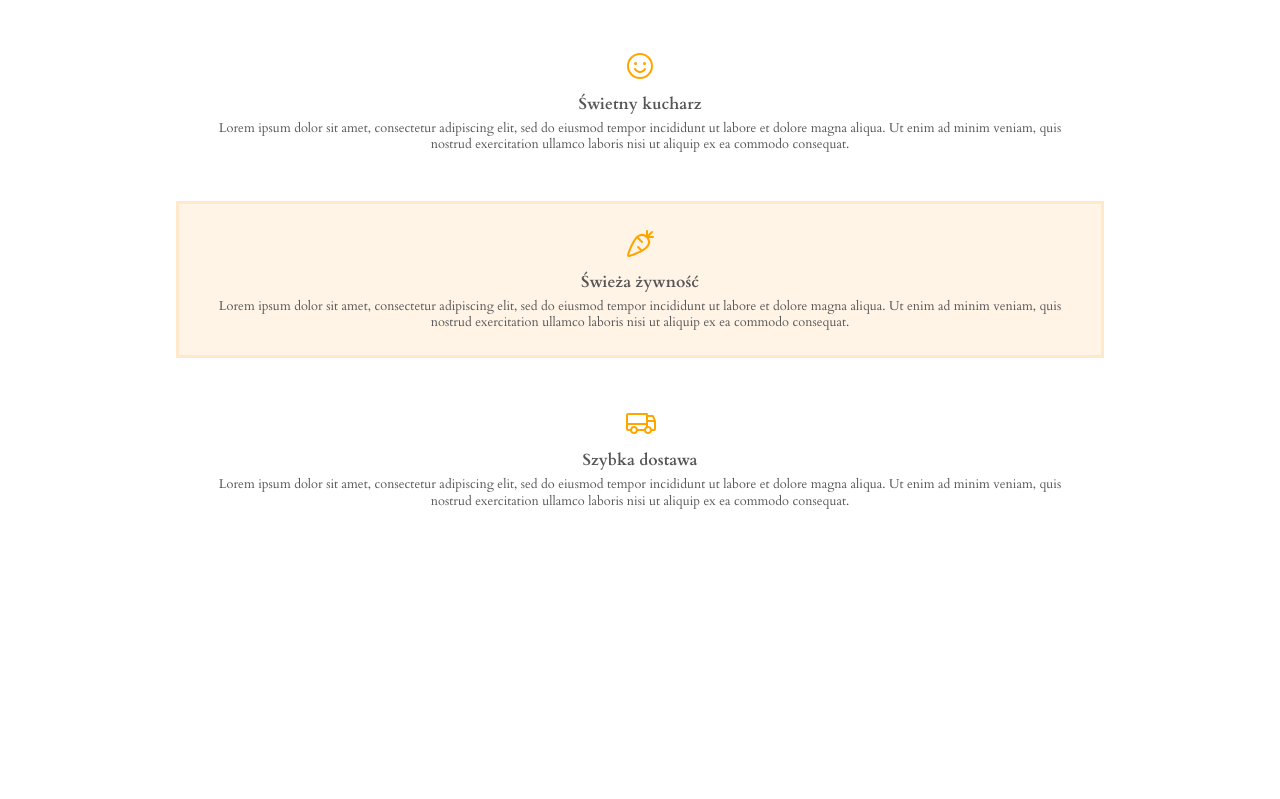
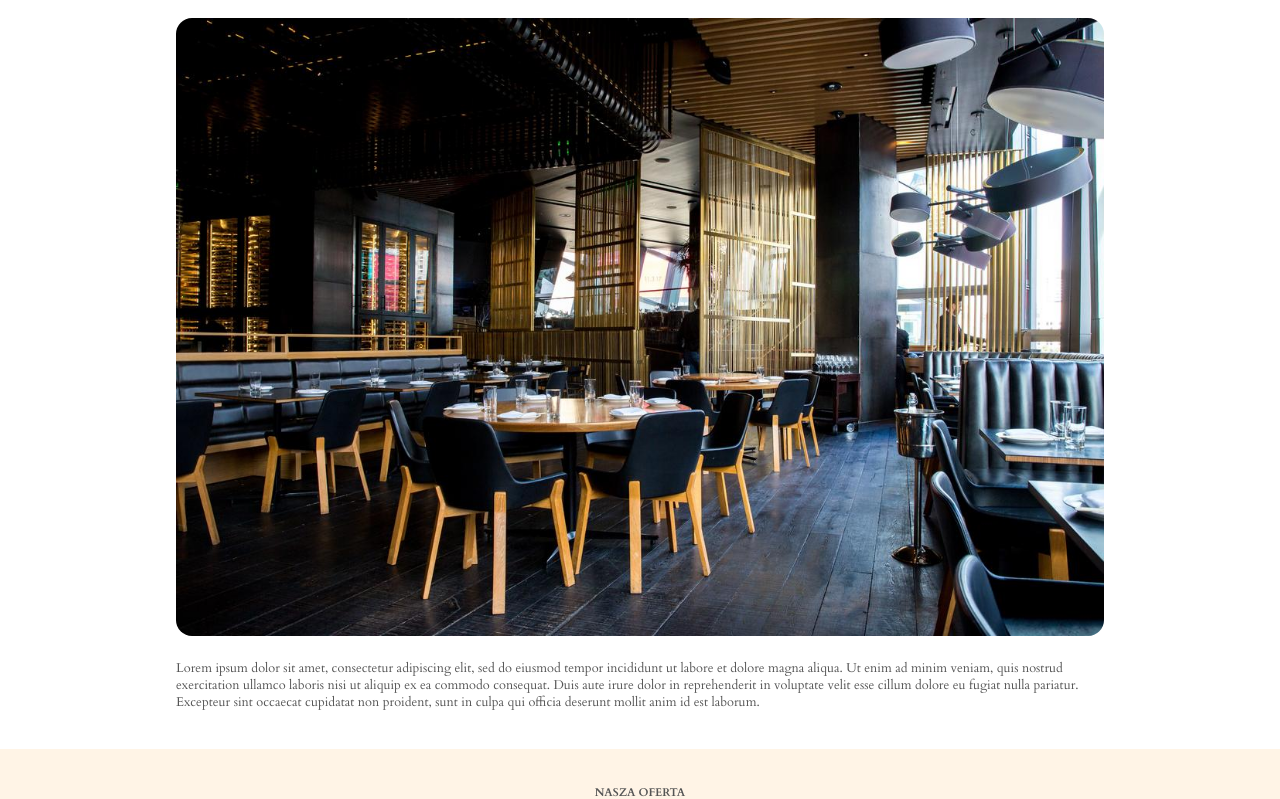
Before and after one commit to mstobiecki/react-pizza, a React (Create React App) app: page / in a window 1280 px wide. Shown: the part 860-1659 px from the top of the page. Before the commit the page ends 1432 px from the top, so only its background shows below. Built offline with nearby package versions, Linux system fonts and the light colour scheme.

Commit message:
added History.js section

```diff
--- a/src/App.js
+++ b/src/App.js
@@ -3,6 +3,7 @@
 
 import Header from './components/Layout/Header/Header';
 import Hero from './components/Layout/Hero/Hero';
+import History from './components/Layout/History/History';
 import Offer from './components/Layout/Offer/Offer';
 
 const App = () => {
@@ -11,6 +12,7 @@
 			<Header />
 			<main>
 				<Hero />
+				<History />
 				<Offer />
 			</main>
 		</Fragment>
--- a/src/components/Layout/Header/Navigation.js
+++ b/src/components/Layout/Header/Navigation.js
@@ -32,15 +32,15 @@
 				<ul className={classes['navigation-list']}>
 					<li className={classes['navigation-item']}>
 						<a
-							href='#'
+							href='#history'
 							onClick={navigationHandler}
 							className={classes['navigation-link']}>
-							O nas
+							Nasza historia
 						</a>
 					</li>
 					<li className={classes['navigation-item']}>
 						<a
-							href='#'
+							href='#offer'
 							onClick={navigationHandler}
 							className={classes['navigation-link']}>
 							Menu
@@ -48,7 +48,7 @@
 					</li>
 					<li className={classes['navigation-item']}>
 						<a
-							href='#'
+							href='#contact'
 							onClick={navigationHandler}
 							className={classes['navigation-link']}>
 							Kontakt
--- a/src/components/Layout/Hero/Hero.js
+++ b/src/components/Layout/Hero/Hero.js
@@ -11,7 +11,7 @@
 					It is a long established fact that a reader will be distracted by the
 					readable content of a page when looking at its layout.
 				</p>
-				<a href='#' className={classes.cta}>
+				<a href='#offer' className={classes.cta}>
 					Sprawdź nasze menu
 				</a>
 			</div>
--- /dev/null
+++ b/src/components/Layout/History/History.js
@@ -0,0 +1,33 @@
+import classes from './History.module.css';
+import image from '../../../assets/history.jpg';
+
+import Section from '../../UI/Section';
+import HeadingText from '../../UI/HeadingText';
+import Card from '../../UI/Card';
+const History = () => {
+	return (
+		<Section>
+			<HeadingText subtitle='historia' title='Poznaj nas bliżej' />
+			<Card>
+				<div className={classes.wrapper}>
+					<img
+						className={classes.picture}
+						src={image}
+						alt='Wnętrze pizzeri zapełnione stolikami'
+					/>
+					<p className={classes.description}>
+						Lorem ipsum dolor sit amet, consectetur adipiscing elit, sed do
+						eiusmod tempor incididunt ut labore et dolore magna aliqua. Ut enim
+						ad minim veniam, quis nostrud exercitation ullamco laboris nisi ut
+						aliquip ex ea commodo consequat. Duis aute irure dolor in
+						reprehenderit in voluptate velit esse cillum dolore eu fugiat nulla
+						pariatur. Excepteur sint occaecat cupidatat non proident, sunt in
+						culpa qui officia deserunt mollit anim id est laborum.
+					</p>
+				</div>
+			</Card>
+		</Section>
+	);
+};
+
+export default History;
--- /dev/null
+++ b/src/components/Layout/History/History.module.css
@@ -0,0 +1,18 @@
+.wrapper {
+	display: flex;
+	flex-direction: column;
+	justify-content: center;
+	align-items: center;
+	gap: 3rem;
+	margin-top: 3rem;
+}
+
+.picture {
+	width: 100%;
+	border-radius: 2rem;
+}
+
+.description {
+	font-size: 1.6rem;
+	line-height: 1.3;
+}
--- a/src/components/Layout/Offer/Offer.js
+++ b/src/components/Layout/Offer/Offer.js
@@ -7,7 +7,7 @@
 
 const Offer = () => {
 	return (
-		<Section>
+		<Section className={classes.section}>
 			<HeadingText subtitle='nasza oferta' title='Dlaczego nasza pizza?' />
 			<Card>
 				<div className={classes.container}>
--- a/src/components/Layout/Offer/Offer.module.css
+++ b/src/components/Layout/Offer/Offer.module.css
@@ -1,8 +1,12 @@
+.section {
+	background-color: #fff4e6;
+}
+
 .container {
 	display: grid;
 	grid-template-columns: repeat(1, 1fr);
-	gap: 3rem;
-	margin-top: 4rem;
+	gap: 2rem;
+	margin-top: 3rem;
 }
 
 .chef,
@@ -11,13 +15,8 @@
 	display: grid;
 	align-items: center;
 	justify-items: center;
-	gap: 1rem;
-	padding: 3rem;
-}
-
-.fresh {
-	background-color: #fff4e6;
-	border: 3px solid #ffe8cc;
+	gap: 1.5rem;
+	padding: 2rem;
 }
 
 .icon {
@@ -32,5 +31,4 @@
 .description {
 	font-size: 1.6rem;
 	line-height: 1.3;
-	text-align: center;
 }
--- a/src/components/UI/Section.js
+++ b/src/components/UI/Section.js
@@ -1,7 +1,11 @@
 import classes from './Section.module.css';
 
 const Section = (props) => {
-	return <section className={classes.section}>{props.children}</section>;
+	return (
+		<section className={`${classes.section} ${props.className}`}>
+			{props.children}
+		</section>
+	);
 };
 
 export default Section;
```
Also changed, not shown: src/assets/history.jpg (added).
